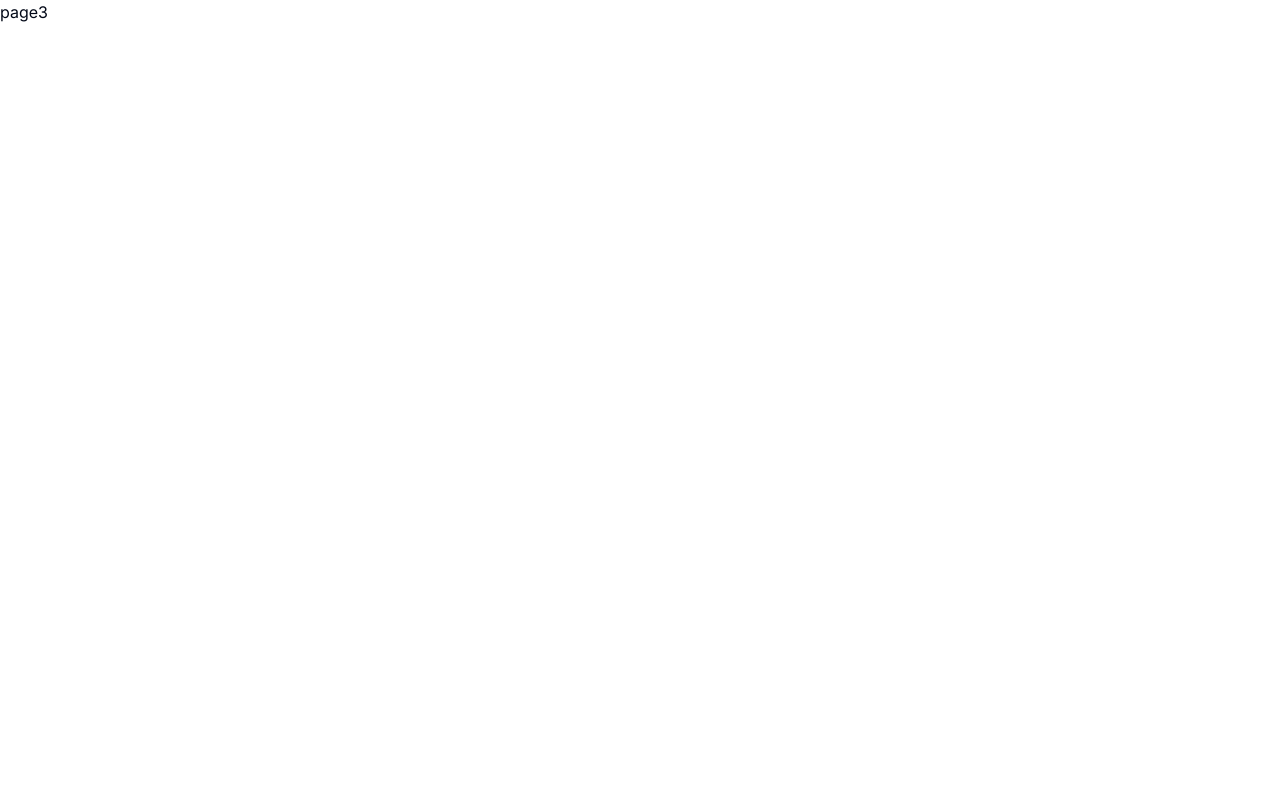
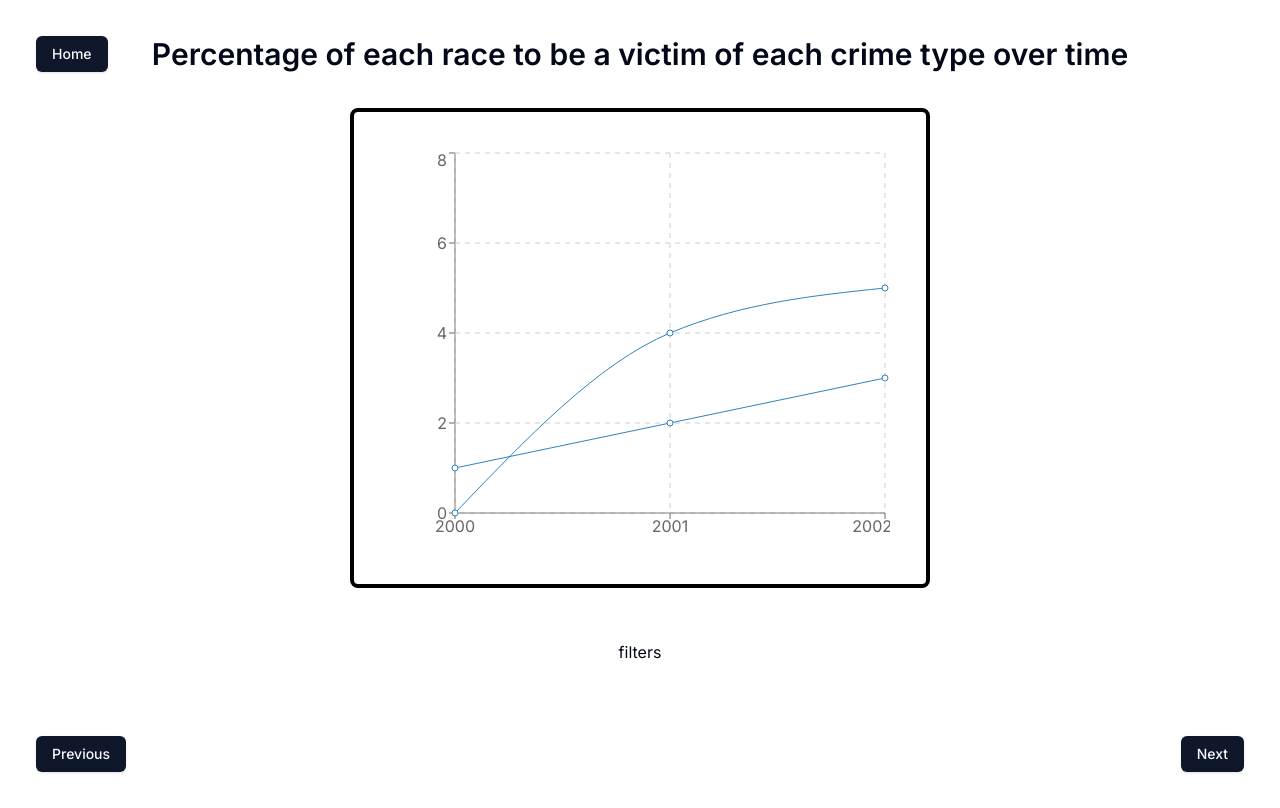
Before and after one commit to codysauermann/crime-trend-app, a Next.js app: page /trend3 in a window 1280 px wide. Built offline with nearby package versions, Linux system fonts and the light colour scheme.

Commit message:
Create graphing UI for each trend

```diff
--- a/src/app/page.tsx
+++ b/src/app/page.tsx
@@ -43,6 +43,9 @@ export default function Home() {
                         </Button>
                     ))}
       </div>
+      <div className="my-16">
+        <Button size="lg">Total Tuples</Button>
+      </div>
     </main>
   );
 }
--- a/src/app/trend1/page.tsx
+++ b/src/app/trend1/page.tsx
@@ -1,8 +1,32 @@
-import React from 'react'
+import LineGraph from "@/components/LineGraph"
+import HomeButton from "@/components/homebutton"
+import { Button } from "@/components/ui/button"
+import Link from "next/link"
 
 function page1() {
   return (
-    <div>page1</div>
+    <main className="min-h-screen min-w-screen">
+      <HomeButton/>
+      <div className="p-9">
+        <h1 className="text-lg md:text-xl lg:text-3xl font-semibold text-center">Percentage of each gender to be a victim of each crime</h1>
+      </div>
+      <div className="flex flex-col items-center space-y-4">
+        <div className='flex p-9 border-4 border-black rounded-lg'>
+          <LineGraph/>
+        </div>
+        <div className='flex p-9'>
+          filters
+        </div>
+
+      </div>
+      <div className="fixed right-9">
+        <Button asChild>
+          <Link href="/trend2">
+            Next
+          </Link>
+        </Button>
+      </div>
+    </main>
   )
 }
 
--- a/src/app/trend2/page.tsx
+++ b/src/app/trend2/page.tsx
@@ -1,8 +1,26 @@
-import React from 'react'
+import HomeButton from '@/components/homebutton'
+import NavButtons from '@/components/navButtons'
+import LineGraph from '@/components/LineGraph'
+import Link from 'next/link'
 
 function page2() {
   return (
-    <div>page2</div>
+    <main className="min-h-screen min-w-screen">
+      <HomeButton/>
+      <div className="p-9">
+        <h1 className="text-lg md:text-xl lg:text-3xl font-semibold text-center">Proportion of the type of crime over time</h1>
+      </div>
+      <div className="flex flex-col items-center space-y-4">
+        <div className='flex p-9 border-4 border-black rounded-lg'>
+          <LineGraph/>
+        </div>
+        <div className='flex p-9'>
+          filters
+        </div>
+
+      </div>
+      <NavButtons previous='/trend1' next='/trend3'/>
+    </main>
   )
 }
 
--- a/src/app/trend3/page.tsx
+++ b/src/app/trend3/page.tsx
@@ -1,8 +1,26 @@
+import HomeButton from '@/components/homebutton'
+import LineGraph from '@/components/LineGraph'
+import NavButtons from '@/components/navButtons'
 import React from 'react'
 
 function page3() {
   return (
-    <div>page3</div>
+    <main className="min-h-screen min-w-screen">
+      <HomeButton/>
+      <div className="p-9">
+        <h1 className="text-lg md:text-xl lg:text-3xl font-semibold text-center">Percentage of each race to be a victim of each crime type over time</h1>
+      </div>
+      <div className="flex flex-col items-center space-y-4">
+        <div className='flex p-9 border-4 border-black rounded-lg'>
+          <LineGraph/>
+        </div>
+        <div className='flex p-9'>
+          filters
+        </div>
+
+      </div>
+      <NavButtons previous='/trend2' next='/trend4'/>
+    </main>
   )
 }
 
--- a/src/app/trend4/page.tsx
+++ b/src/app/trend4/page.tsx
@@ -1,8 +1,26 @@
+import HomeButton from '@/components/homebutton'
+import LineGraph from '@/components/LineGraph'
+import NavButtons from '@/components/navButtons'
 import React from 'react'
 
 function page4() {
   return (
-    <div>page4</div>
+    <main className="min-h-screen min-w-screen">
+      <HomeButton/>
+      <div className="p-9">
+        <h1 className="text-lg md:text-xl lg:text-3xl font-semibold text-center">Difference between arrest made in cases vs cases still under investigation each year</h1>
+      </div>
+      <div className="flex flex-col items-center space-y-4">
+        <div className='flex p-9 border-4 border-black rounded-lg'>
+          <LineGraph/>
+        </div>
+        <div className='flex p-9'>
+          filters
+        </div>
+
+      </div>
+      <NavButtons previous='/trend3' next='/trend5'/>
+    </main>
   )
 }
 
--- a/src/app/trend5/page.tsx
+++ b/src/app/trend5/page.tsx
@@ -1,8 +1,33 @@
+import HomeButton from '@/components/homebutton'
+import LineGraph from '@/components/LineGraph'
+import { Button } from '@/components/ui/button'
+import Link from 'next/link'
 import React from 'react'
 
 function page5() {
   return (
-    <div>page5</div>
+    <main className="min-h-screen min-w-screen">
+      <HomeButton/>
+      <div className="p-9">
+        <h1 className="text-lg md:text-xl lg:text-3xl font-semibold text-center">Breakdown of crime status by crime type</h1>
+      </div>
+      <div className="flex flex-col items-center space-y-4">
+        <div className='flex p-9 border-4 border-black rounded-lg'>
+          <LineGraph/>
+        </div>
+        <div className='flex p-9'>
+          filters
+        </div>
+
+      </div>
+      <div className="fixed left-9">
+        <Button asChild>
+          <Link href="/trend4">
+            Previous
+          </Link>
+        </Button>
+      </div>
+    </main>
   )
 }
 
--- /dev/null
+++ b/src/components/LineGraph.tsx
@@ -0,0 +1,37 @@
+'use client'
+import { Line, LineChart, ResponsiveContainer, Tooltip, XAxis, YAxis, CartesianGrid } from 'recharts'
+
+const data = [
+    {
+      year: '2000',
+      d1: 0,
+      d2: 1
+    },
+    {
+      year: '2001',
+      d1: 4,
+      d2: 2
+    },
+    {
+      year: '2002',
+      d1: 5,
+      d2: 3
+    },
+]
+
+export default function LineGraph() {
+  return (
+    <div className='w-[500px] h-[400px]'>
+        <ResponsiveContainer height="100%" width="100%">
+            <LineChart width={500} height={500} data={data}>
+                <XAxis dataKey="year"/>
+                <YAxis/>
+                <CartesianGrid strokeDasharray="5 5" />
+                <Line type="monotone" dataKey="d1"/>
+                <Line  type="monotone" dataKey="d2"/>
+                <Line type="monotone" dataKey="d3"/>
+            </LineChart>
+        </ResponsiveContainer>
+    </div>
+  )
+}
--- /dev/null
+++ b/src/components/homebutton.tsx
@@ -0,0 +1,16 @@
+import Link from 'next/link'
+import { Button } from './ui/button'
+
+function HomeButton() {
+  return (
+    <div className="hidden lg:flex fixed left-9 top-9">
+        <Button asChild>
+          <Link href="/">
+            Home
+          </Link>
+        </Button>
+      </div>
+  )
+}
+
+export default HomeButton
--- /dev/null
+++ b/src/components/navButtons.tsx
@@ -0,0 +1,23 @@
+import Link from 'next/link'
+import { Button } from './ui/button'
+
+type Props = {previous: string, next: string};
+
+const NavButtons: React.FC<Props> = ({ previous, next }) => {
+  return (
+    <div className="flex flex-row items-center justify-between p-9">
+        <Button asChild>
+          <Link href={previous}>
+            Previous
+          </Link>
+        </Button>
+        <Button asChild>
+        <Link href={next}>
+            Next
+          </Link>
+        </Button>
+      </div>
+  )
+}
+
+export default NavButtons
```
